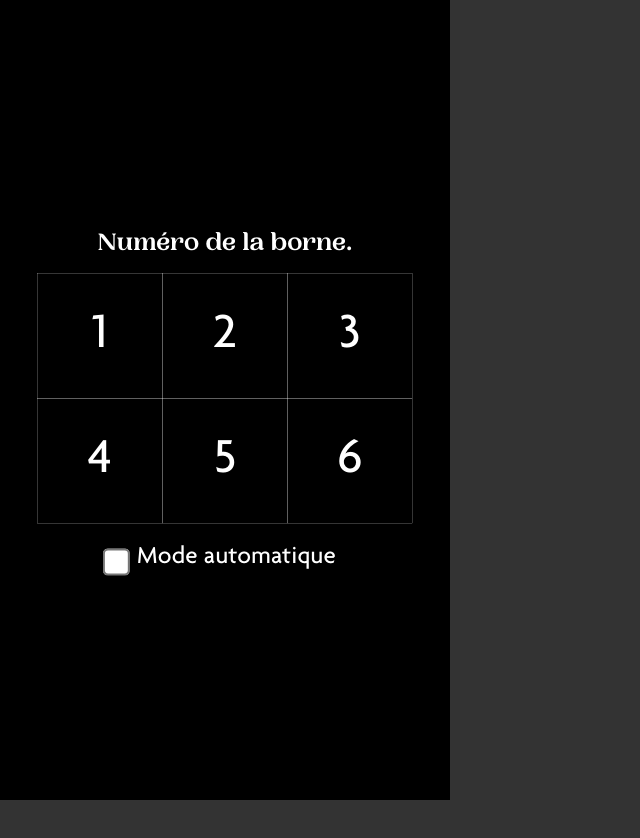
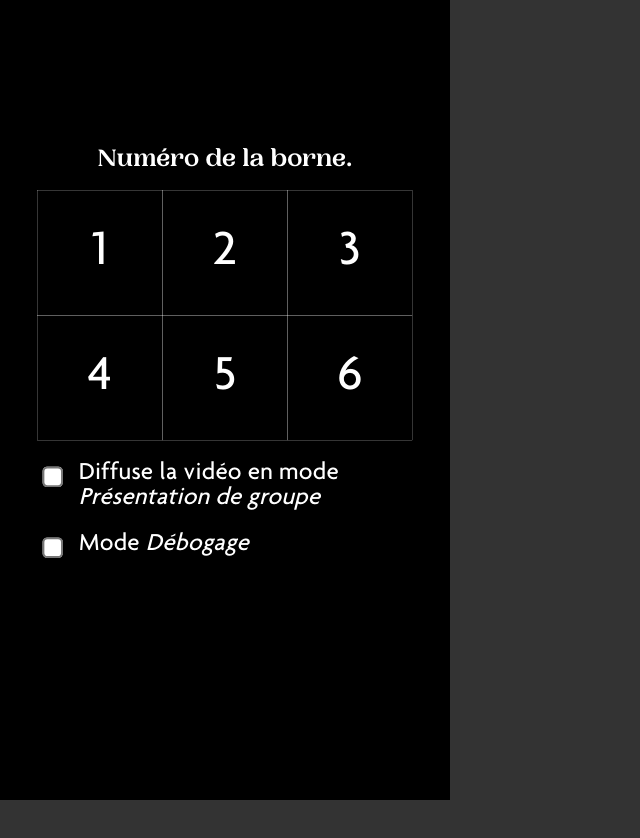
Before and after one commit to benoitmartel1/msp-wall, a website: page index.html in a window 1280 px wide. Shown: the top 838 px of the page, without its empty margins (0-640 px from the left). Drawn offline with Linux system fonts and the light colour scheme.

Commit message:
client Mode update

```diff
--- a/index.html
+++ b/index.html
@@ -28,7 +28,7 @@
 	}
 
 	h1 {
-		margin-top: 600px;
+		margin-top: 200px;
 		font-size: 1em;
 	}
 
@@ -59,9 +59,29 @@
 
 	}
 
-	form {
-		margin-top: 100px;
+	.setting {
+		/* margin-top: 100px; */
+		display: flex;
+		/* justify-content: start; */
+		/* align-items: start; */
+		margin: 100px 0;
+	}
 
+	.checkboxes {
+		width: 80%;
+		margin: auto;
+		text-align: left;
+	}
+
+	input[type=checkbox] {
+		margin: 70px 0 0;
+		/* line-height: normal; */
+		width: 10px;
+		height: 10px;
+	}
+
+	.setting div {
+		margin-left: 120px;
 	}
 </style>
 
@@ -71,27 +91,37 @@
 
 		<h1>Numéro de la borne.</h1>
 		<div id="bornes"></div>
-		<form>
-			<input type="checkbox" id="autoTriggerMode" name="vehicle1" value="Bike"
-				onclick="changeAutoTriggerMode(this)">
-			<label for="autoTriggerMode">Mode automatique</label>
-		</form>
-
+		<div class="checkboxes">
+			<div class="setting">
+				<input type="checkbox" id="presentationEnabled" onclick="changePresentation(this)">
+				<div>Diffuse la vidéo en mode <i>Présentation de groupe</i></div>
+			</div>
+			<div class="setting">
+				<input type="checkbox" id="autoTriggerEnabled" onclick="changeAutoTrigger(this)">
+				<div>Mode <i>Débogage</i></div>
+			</div>
+		</div>
 	</div>
 
 
 	<script>
 		var log;
-		function changeAutoTriggerMode(cb) {
-			window.localStorage.setItem('autoTriggerMode', cb.checked)
+		function changePresentation(cb) {
+			window.localStorage.setItem('presentationEnabled', cb.checked)
+		};
+		function changeAutoTrigger(cb) {
+			window.localStorage.setItem('autoTriggerEnabled', cb.checked)
 		};
 		window.onload = function () {
 
 
 			fillScreen();
 
-			if (window.localStorage.getItem('autoTriggerMode') == "true") {
-				document.getElementById("autoTriggerMode").checked = true;
+			if (window.localStorage.getItem('autoTriggerEnabled') == "true") {
+				document.getElementById("autoTriggerEnabled").checked = true;
+			}
+			if (window.localStorage.getItem('presentationEnabled') == "true") {
+				document.getElementById("presentationEnabled").checked = true;
 			}
 
 			if (window.localStorage.getItem('borne')) {
--- a/js/menu.js
+++ b/js/menu.js
@@ -4,14 +4,12 @@ var titlesAreSame = [false, false];
 var switchTitles = true;
 
 async function onSelectMenuItem(index) {
-
-  if (clickEnabled && currentSection == 'menu') {
-
+  if (clickEnabled && currentSection == 'menu' && !presentationMode) {
     clickEnabled = false;
     document.querySelectorAll('.choice')[index].classList.add('selected');
     document
       .querySelectorAll('.choice')
-    [Math.abs(index - 1)].classList.add('disabled');
+      [Math.abs(index - 1)].classList.add('disabled');
 
     //Disable shake on buttons
     document.querySelectorAll('.title').forEach((el) => {
```
Also changed, not shown: app.html (+1 -2 lines), js/app.js (+9 -3 lines), js/carousel.js (+0 -12 lines), js/infos.js (+6 -2 lines), js/nav.js (+11 -10 lines), js/player.js (+5 -4 lines), js/ws.js (+14 -1 lines).
